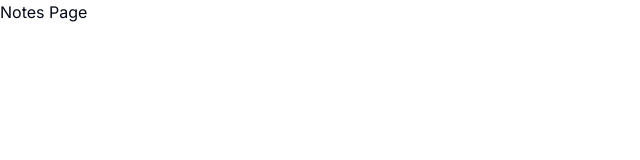
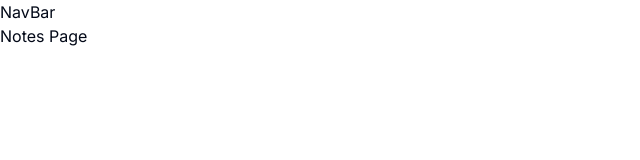
Before and after one commit to cannonspears/Scripple, a Next.js app: page /notes in a window 1280 px wide. Shown: the top 160 px of the page, without its empty margins (0-640 px from the left). Built offline with nearby package versions, Linux system fonts and the light colour scheme.

Commit message:
Added NavBar and routing

```diff
--- /dev/null
+++ b/src/app/notes/Navbar.tsx
@@ -0,0 +1,3 @@
+export default function NavBar() {
+  return <div>NavBar</div>;
+}
--- /dev/null
+++ b/src/app/notes/layout.tsx
@@ -0,0 +1,10 @@
+import NavBar from "./Navbar";
+
+export default function Layout({ children }: { children: React.ReactNode }) {
+  return (
+    <>
+      <NavBar />
+      <main className="p4 m-auto max-w-7xl">{children}</main>
+    </>
+  );
+}
```
